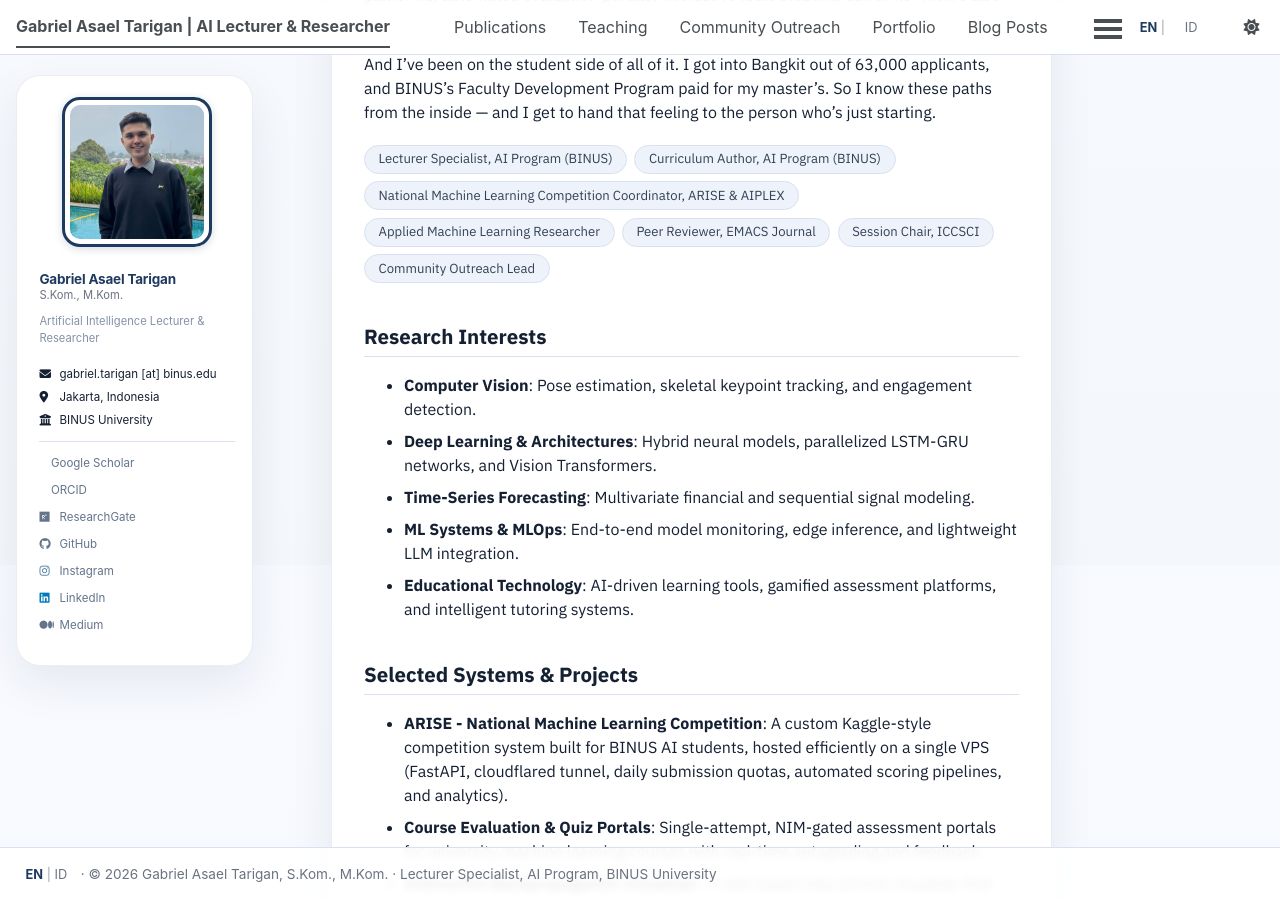
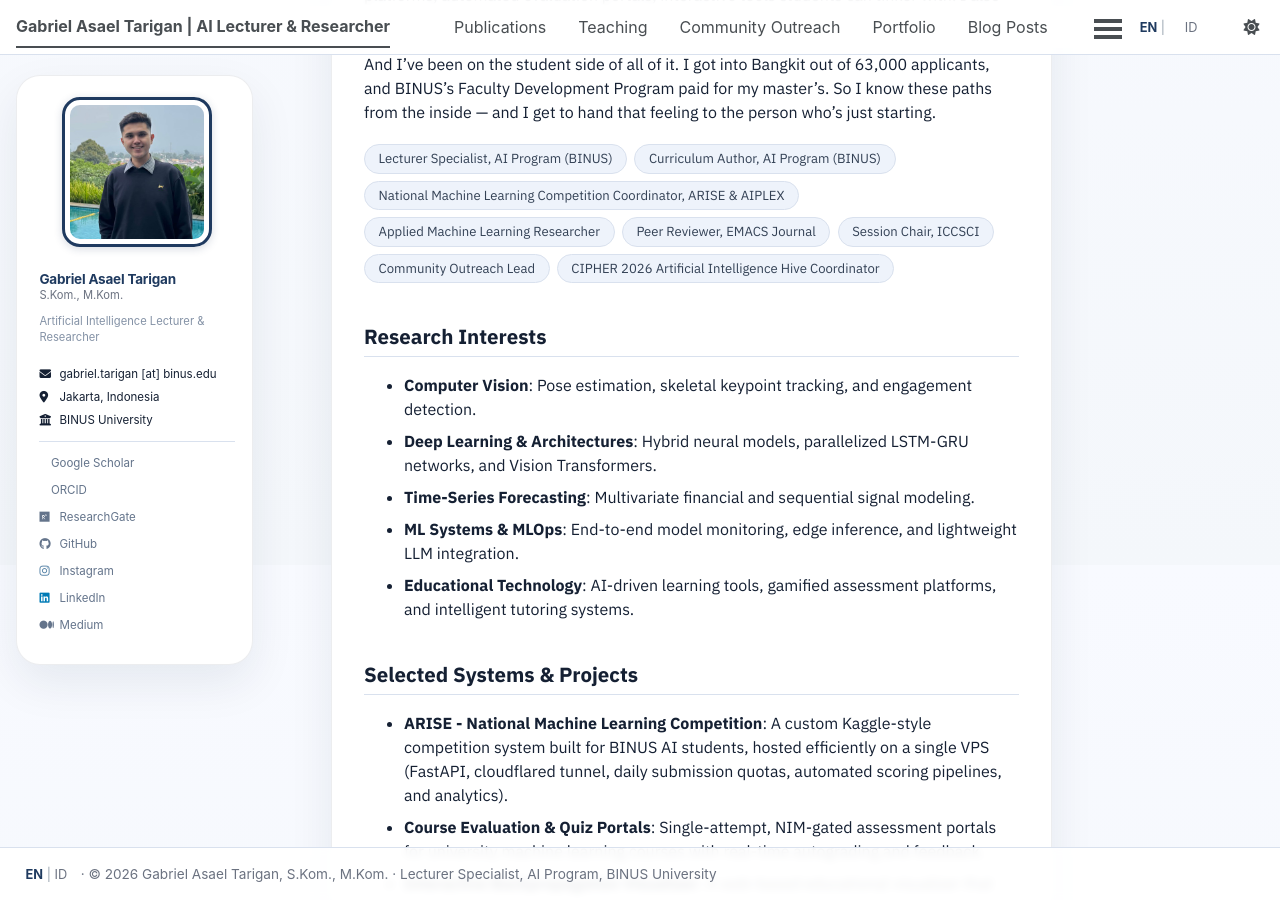
Before and after one commit to asaeltarigan/asaeltarigan.github.io, a Jekyll site: the page built from _pages/about.md, in a window 1280 px wide and 900 px high, scrolled down 335 px. Built offline with Jekyll 4.4.1, drawn with Linux system fonts in a browser that asks for light colours; a style sheet for code colours, icons or effects is not loaded.

Commit message:
Add CIPHER 2026 AI Hive Coordinator role chip

```diff
--- a/_pages/about.md
+++ b/_pages/about.md
@@ -22,6 +22,7 @@ And I've been on the student side of all of it. I got into Bangkit out of 63,000
 <li>Peer Reviewer, EMACS Journal</li>
 <li>Session Chair, ICCSCI</li>
 <li>Community Outreach Lead</li>
+<li>CIPHER 2026 Artificial Intelligence Hive Coordinator</li>
 </ul>
 
 ## Research Interests
```
